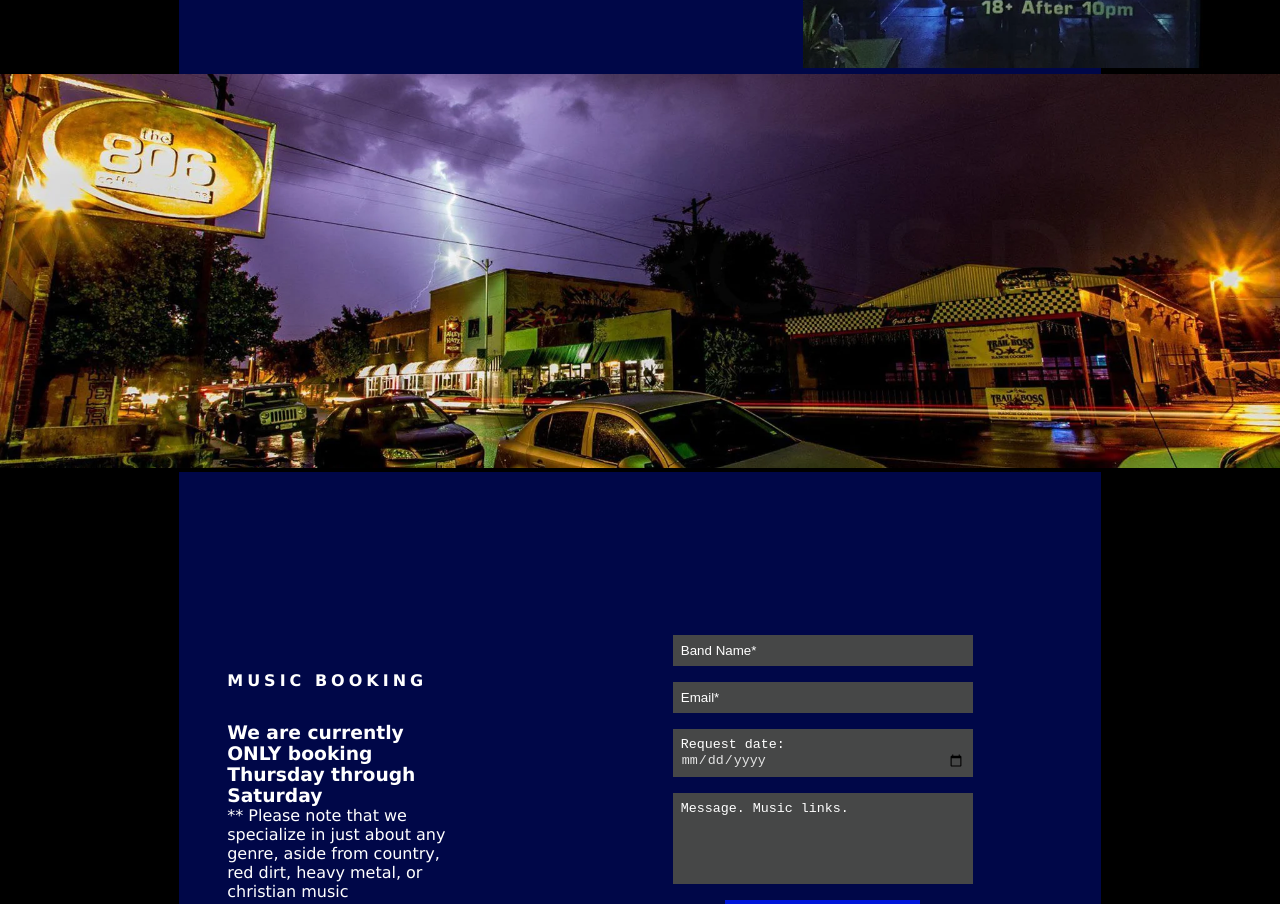
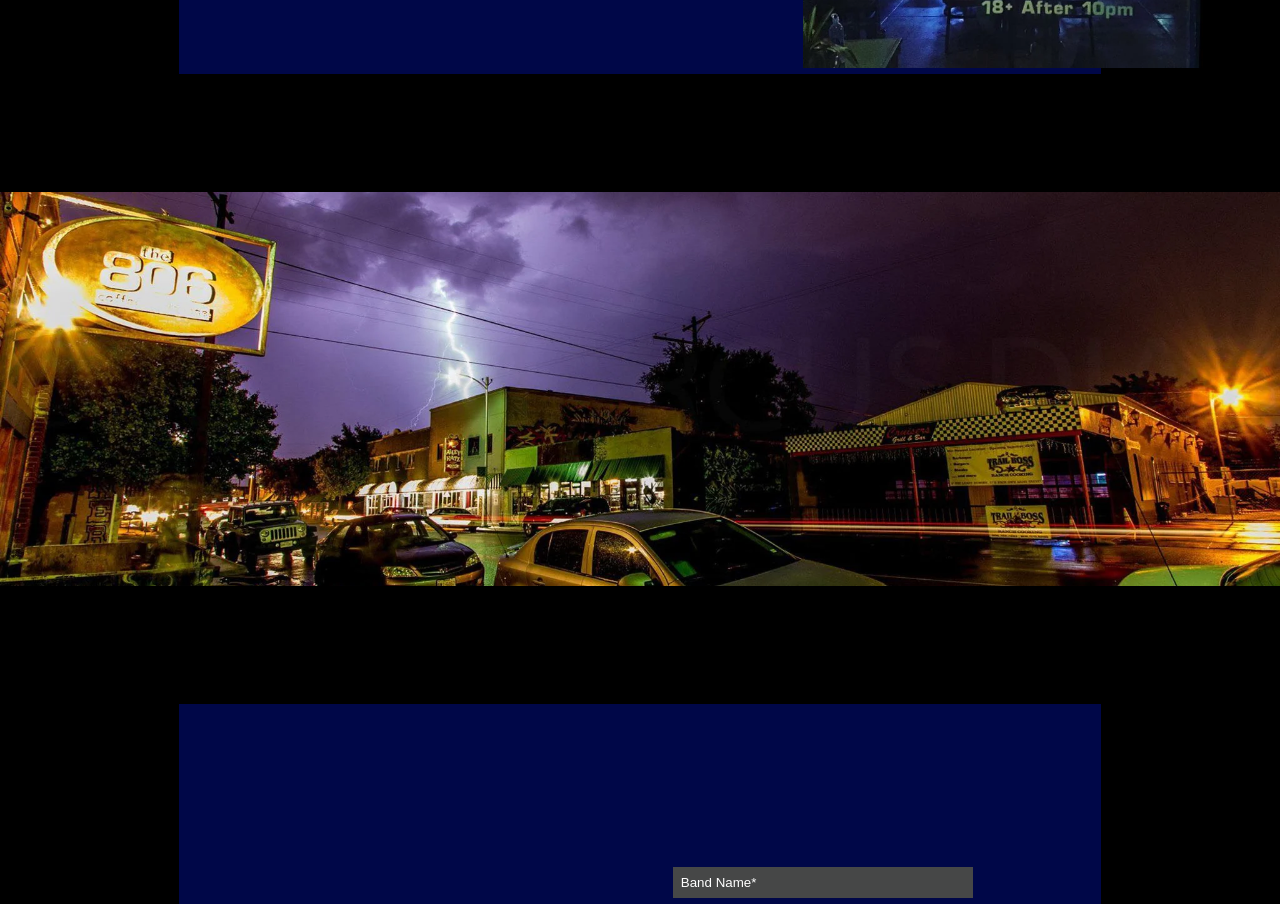
Before and after one commit to austin-bagwell/the-806, a website: page public/index.html in a window 1280 px wide. Shown: the part 2336-3240 px from the top of the page. Drawn offline with Linux system fonts and the light colour scheme.

Commit message:
rough cut parallax img - needs polishing

```diff
--- a/public/index.html
+++ b/public/index.html
@@ -141,7 +141,7 @@
         </div>
       </section>
       <section id="parallax-img-section">
-        <img src="./assets/images/806_underlay.webp" />
+        <div class="parallax"></div>
       </section>
       <section class="flex align-center justify-between bg-blue" id="booking">
         <div>
--- a/public/styles.css
+++ b/public/styles.css
@@ -321,11 +321,22 @@ mb-1rem {
 
 /* TODO */
 /* rename, add actual parallax stuff */
+/* || PARALLAX */
+
+.parallax {
+  background-image: url("./assets/images/806_underlay.webp");
+  background-attachment: fixed;
+  background-position: center;
+  background-repeat: no-repeat;
+  background-size: contain;
+  min-height: 630px;
+}
+
 #parallax-img-section {
   margin: 0;
   padding: 0;
+  min-height: unset;
   min-width: 100vw;
-  min-height: auto;
 }
 
 /* TODO */
```
